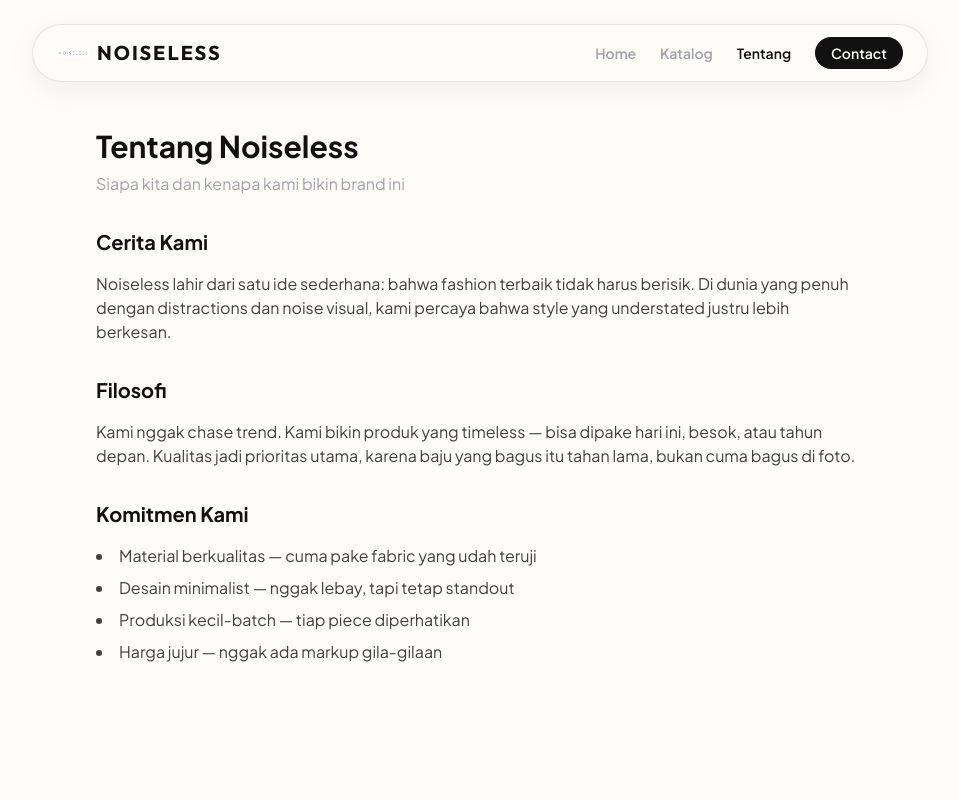
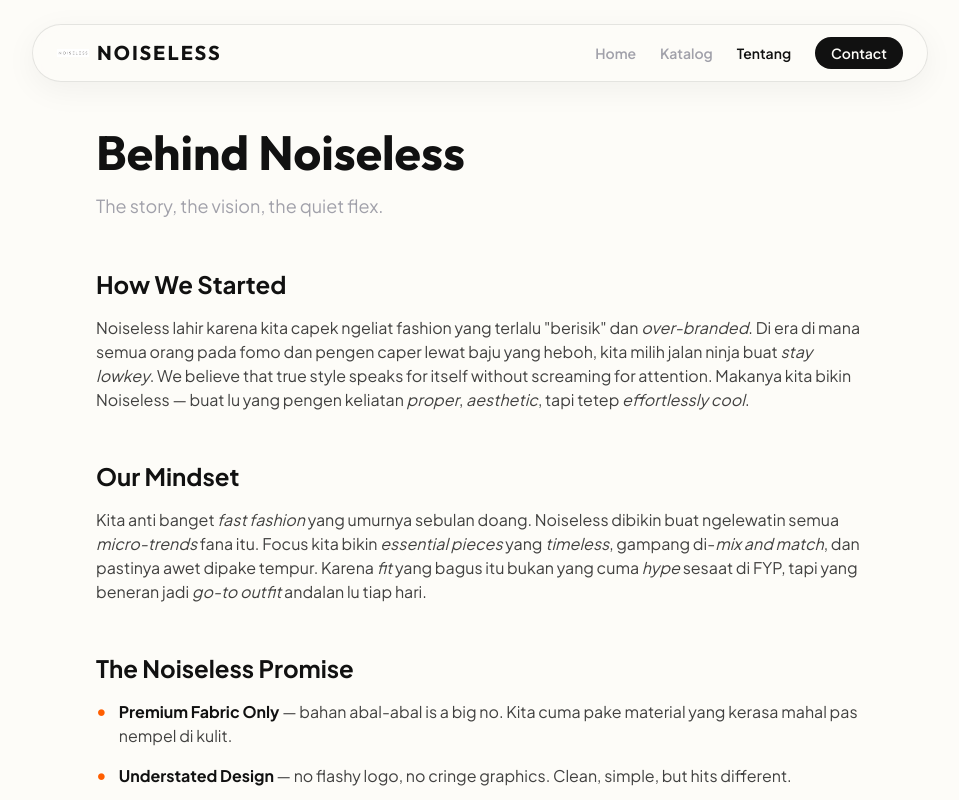
Before and after one commit to imamabdurrahmann/noiseless-website, a Next.js app: page /tentang in a window 1280 px wide. Shown: the top 800 px of the page, without its empty margins (160-1119 px from the left). Built offline with nearby package versions, Linux system fonts and the light colour scheme.

Commit message:
feat: revamp about page copywriting for gen z vibe

```diff
--- a/app/tentang/page.tsx
+++ b/app/tentang/page.tsx
@@ -7,32 +7,44 @@ export default function TentangPage() {
   return (
     <div className="pt-28 sm:pt-32 pb-16 px-4 sm:px-6 lg:px-8">
       <div className="max-w-3xl mx-auto">
-        <h1 className="text-3xl font-bold mb-2">Tentang Noiseless</h1>
-        <p className="text-muted mb-8">Siapa kita dan kenapa kami bikin brand ini</p>
+        <h1 className="text-4xl md:text-5xl font-display font-bold mb-4">Behind Noiseless</h1>
+        <p className="text-muted text-lg mb-12">The story, the vision, the quiet flex.</p>
 
         <div className="prose prose-lg dark:prose-invert max-w-none">
-          <h2 className="text-xl font-bold mt-8 mb-4">Cerita Kami</h2>
-          <p className="text-foreground/80 mb-4">
-            Noiseless lahir dari satu ide sederhana: bahwa fashion terbaik tidak harus
-            berisik. Di dunia yang penuh dengan distractions dan noise visual, kami percaya
-            bahwa style yang understated justru lebih berkesan.
+          <h2 className="text-2xl font-bold mt-8 mb-4">How We Started</h2>
+          <p className="text-foreground/80 mb-6">
+            Noiseless lahir karena kita capek ngeliat fashion yang terlalu "berisik" dan <i>over-branded</i>.
+            Di era di mana semua orang pada fomo dan pengen caper lewat baju yang heboh, kita milih jalan ninja buat <i>stay lowkey</i>.
+            We believe that true style speaks for itself without screaming for attention. Makanya kita bikin Noiseless —
+            buat lu yang pengen keliatan <i>proper</i>, <i>aesthetic</i>, tapi tetep <i>effortlessly cool</i>.
           </p>
 
-          <h2 className="text-xl font-bold mt-8 mb-4">Filosofi</h2>
-          <p className="text-foreground/80 mb-4">
-            Kami nggak chase trend. Kami bikin produk yang timeless — bisa dipake hari ini,
-            besok, atau tahun depan. Kualitas jadi prioritas utama, karena baju yang bagus
-            itu tahan lama, bukan cuma bagus di foto.
+          <h2 className="text-2xl font-bold mt-12 mb-4">Our Mindset</h2>
+          <p className="text-foreground/80 mb-6">
+            Kita anti banget <i>fast fashion</i> yang umurnya sebulan doang. Noiseless dibikin buat ngelewatin semua <i>micro-trends</i> fana itu.
+            Focus kita bikin <i>essential pieces</i> yang <i>timeless</i>, gampang di-<i>mix and match</i>, dan pastinya awet dipake tempur.
+            Karena <i>fit</i> yang bagus itu bukan yang cuma <i>hype</i> sesaat di FYP, tapi yang beneran jadi <i>go-to outfit</i> andalan lu tiap hari.
           </p>
 
-          <h2 className="text-xl font-bold mt-8 mb-4">Komitmen Kami</h2>
-          <ul className="list-disc list-inside text-foreground/80 space-y-2">
-            <li>Material berkualitas — cuma pake fabric yang udah teruji</li>
-            <li>Desain minimalist — nggak lebay, tapi tetap standout</li>
-            <li>Produksi kecil-batch — tiap piece diperhatikan</li>
-            <li>Harga jujur — nggak ada markup gila-gilaan</li>
+          <h2 className="text-2xl font-bold mt-12 mb-4">The Noiseless Promise</h2>
+          <ul className="space-y-4 text-foreground/80 list-none pl-0">
+            <li className="flex items-start gap-3">
+              <span className="text-accent text-xl leading-none">•</span>
+              <div><strong className="text-foreground">Premium Fabric Only</strong> — bahan abal-abal is a big no. Kita cuma pake material yang kerasa mahal pas nempel di kulit.</div>
+            </li>
+            <li className="flex items-start gap-3">
+              <span className="text-accent text-xl leading-none">•</span>
+              <div><strong className="text-foreground">Understated Design</strong> — no flashy logo, no cringe graphics. Clean, simple, but hits different.</div>
+            </li>
+            <li className="flex items-start gap-3">
+              <span className="text-accent text-xl leading-none">•</span>
+              <div><strong className="text-foreground">Small Batch Drops</strong> — ga diproduksi massal alias <i>limited run</i> buat ngejaga eksklusivitas biar lu gak kembaran mulu di tongkrongan.</div>
+            </li>
+            <li className="flex items-start gap-3">
+              <span className="text-accent text-xl leading-none">•</span>
+              <div><strong className="text-foreground">No Bullshit Pricing</strong> — kita pengen lu dapet barang quality <i>high-end</i> tanpa harus nguras dompet sampe nangis. No ridiculous markup.</div>
+            </li>
           </ul>
-
         </div>
       </div>
     </div>
```
